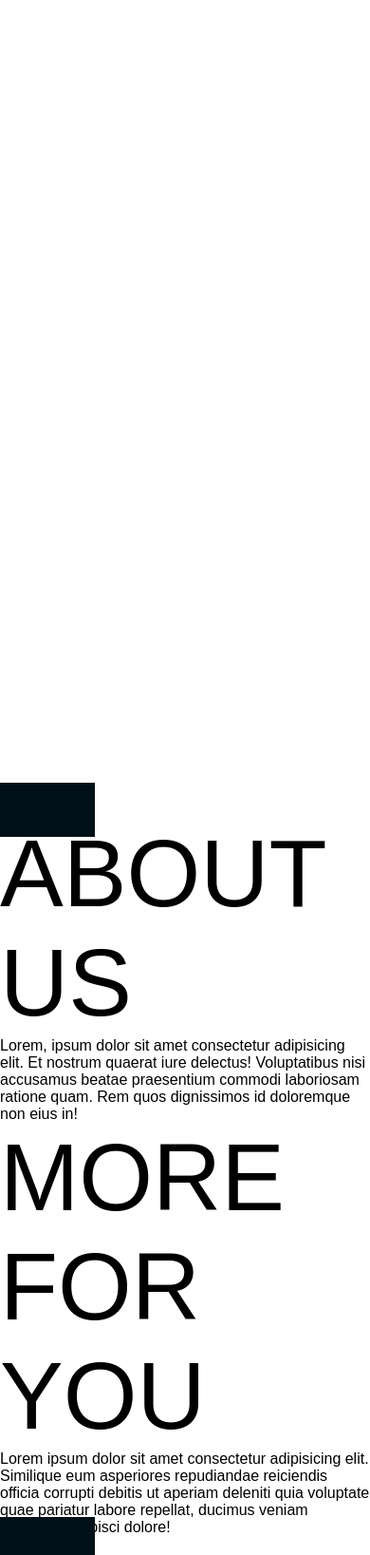
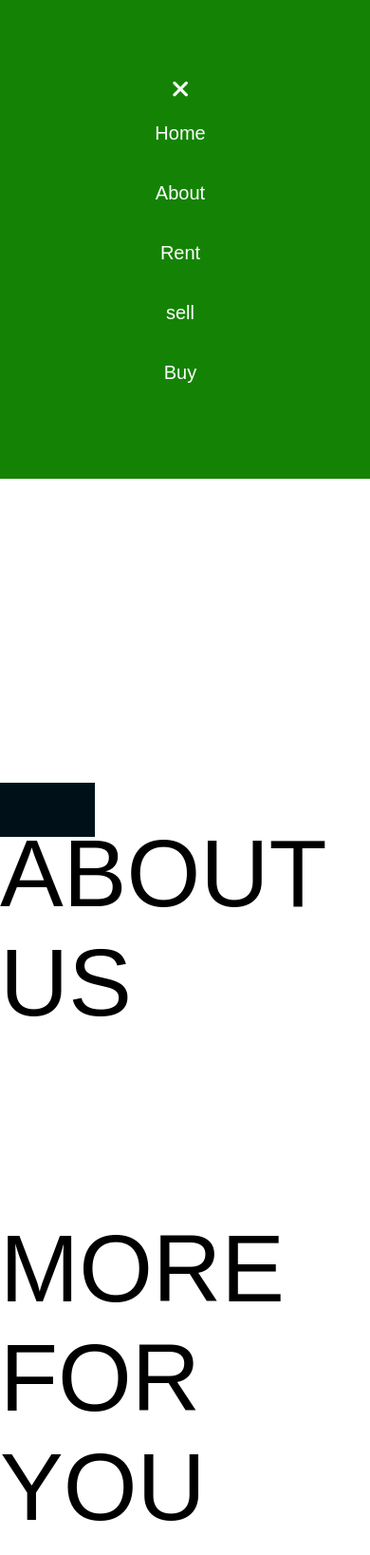
Before and after one commit to Iriboneye-Nina/REALY-ESTATE-PROJECT, a plain HTML site: page index.html in a window 390 px wide. Shown: the top 1637 px of the page at 95% size. Drawn offline with Linux system fonts and the light colour scheme.

Commit message:
new line of code

```diff
--- a/style.css
+++ b/style.css
@@ -90,3 +90,34 @@ nav .btn{
     font-weight: 400;
     text-transform: uppercase;
 }
+ .section-about p{
+    color: rgba(255,255,255,0.5);
+    font-size: 18px;
+    margin: 30px 0;
+}
+@media (max-width: 1060px){
+    nav .btn{
+        display: block;
+    }
+    nav .menu{
+        position: fixed;
+        background: #148305;
+        flex-direction: column;
+        min-width: 400px;
+        top: 0;
+        right: 0;
+        padding: 80px 50px;
+    }
+    nav .menu .close-btn{
+    position: absolute;
+    top: 0;
+    left: 0;
+    margin: 25px;
+    }
+    nav .menu a{
+       display: block;
+       font-size: 20px;
+       margin: 20px;
+       padding: 0 15px;
+    }
+}
```
Also changed, not shown: app.js (+8 -2 lines).
